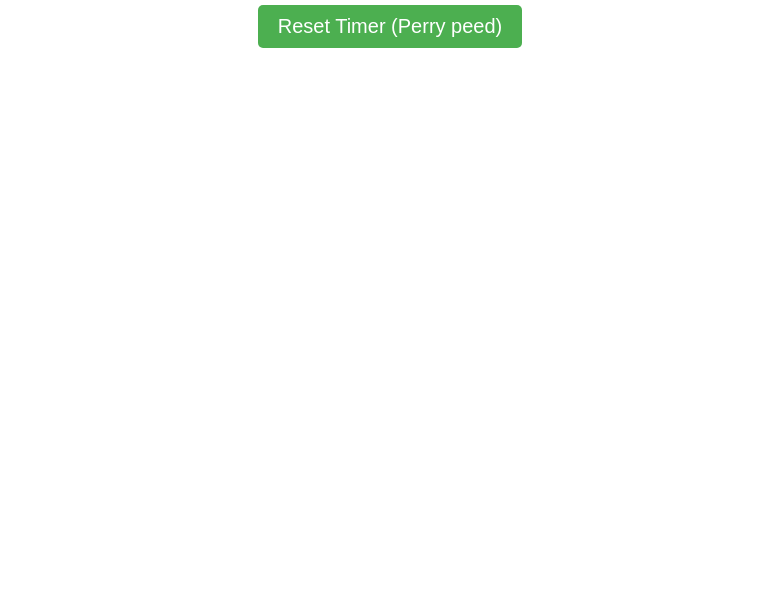
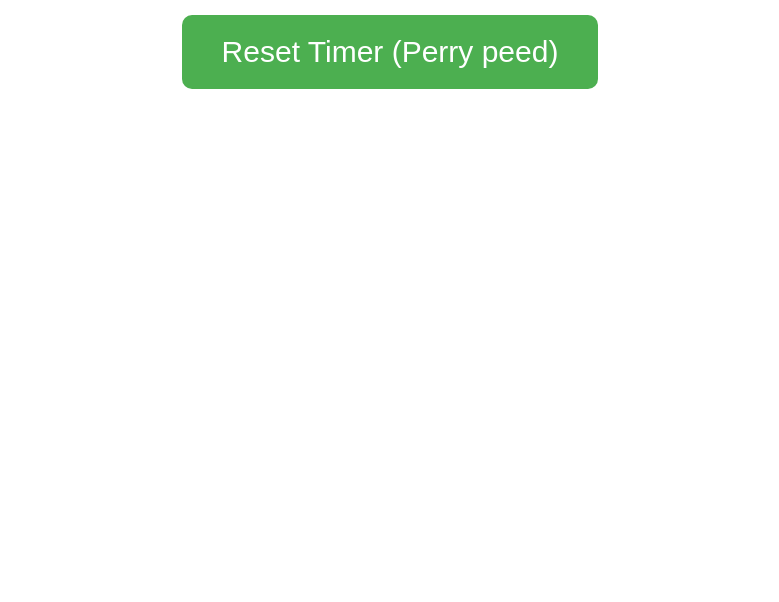
Before and after one commit to guerschonyabusele/dadissigma, a plain HTML site: page index.html in a window 1280 px wide. Shown: the part 198-800 px from the top of the page, without its empty margins (250-1029 px from the left). Drawn offline with Linux system fonts and the light colour scheme.

Commit message:
Update index.html

```diff
--- a/index.html
+++ b/index.html
@@ -3,7 +3,7 @@
 <head>
     <meta charset="UTF-8">
     <meta name="viewport" content="width=device-width, initial-scale=1.0">
-    <title>Perry's Pee Timer</title>
+    <title>How long has it been since Perry peed inside?</title>
     <style>
         body {
             font-family: Arial, sans-serif;
@@ -16,14 +16,14 @@
             margin-top: 20px;
         }
         button {
-            font-size: 20px;
-            padding: 10px 20px;
-            margin-top: 20px;
+            font-size: 30px;
+            padding: 20px 40px;
+            margin-top: 30px;
             cursor: pointer;
             background-color: #4CAF50;
             color: white;
             border: none;
-            border-radius: 5px;
+            border-radius: 10px;
         }
         button:hover {
             background-color: #45a049;
@@ -58,7 +58,7 @@
             document.getElementById("counter").textContent = displayTime;
         }
 
-        // Reset the timer when the button is clicked (when Perry pees inside)
+        // Reset the timer when the button is clicked (when Perry pees)
         document.getElementById("resetButton").addEventListener("click", function() {
             lastPeedTime = Date.now(); // Reset the time to now
         });
```
